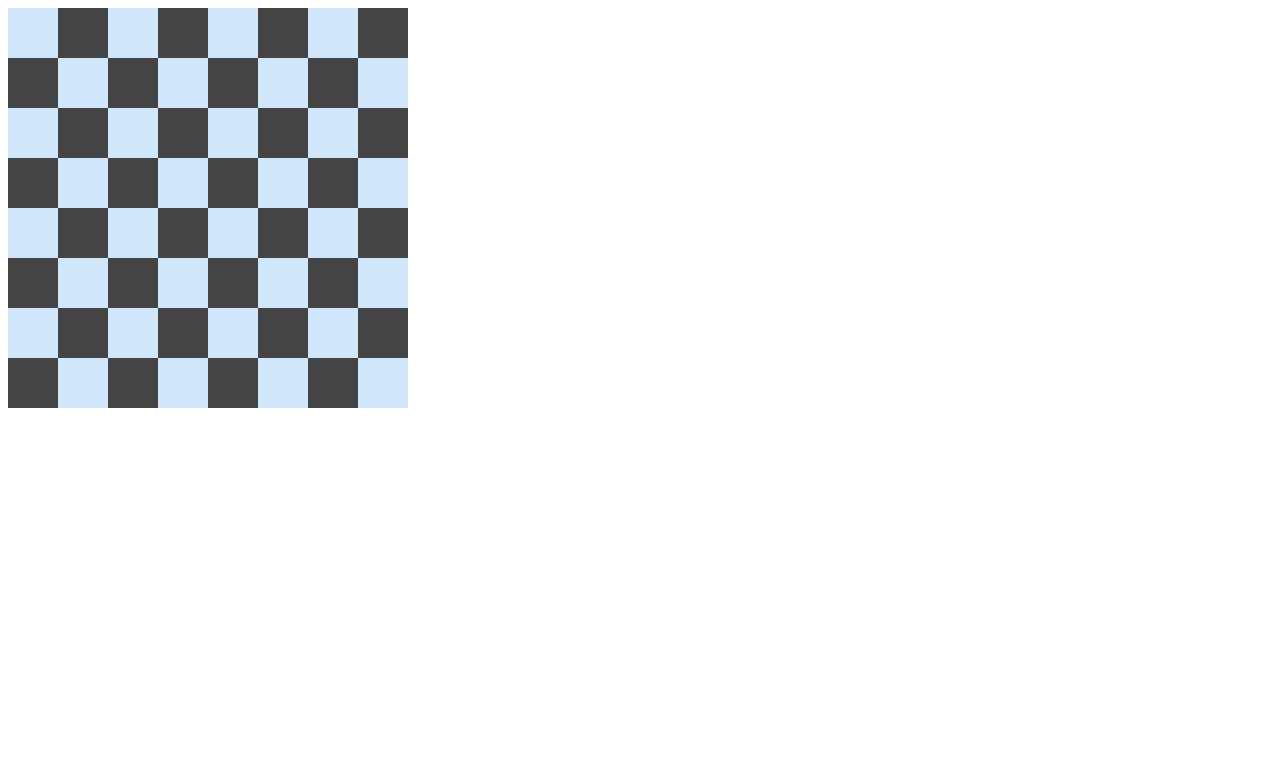
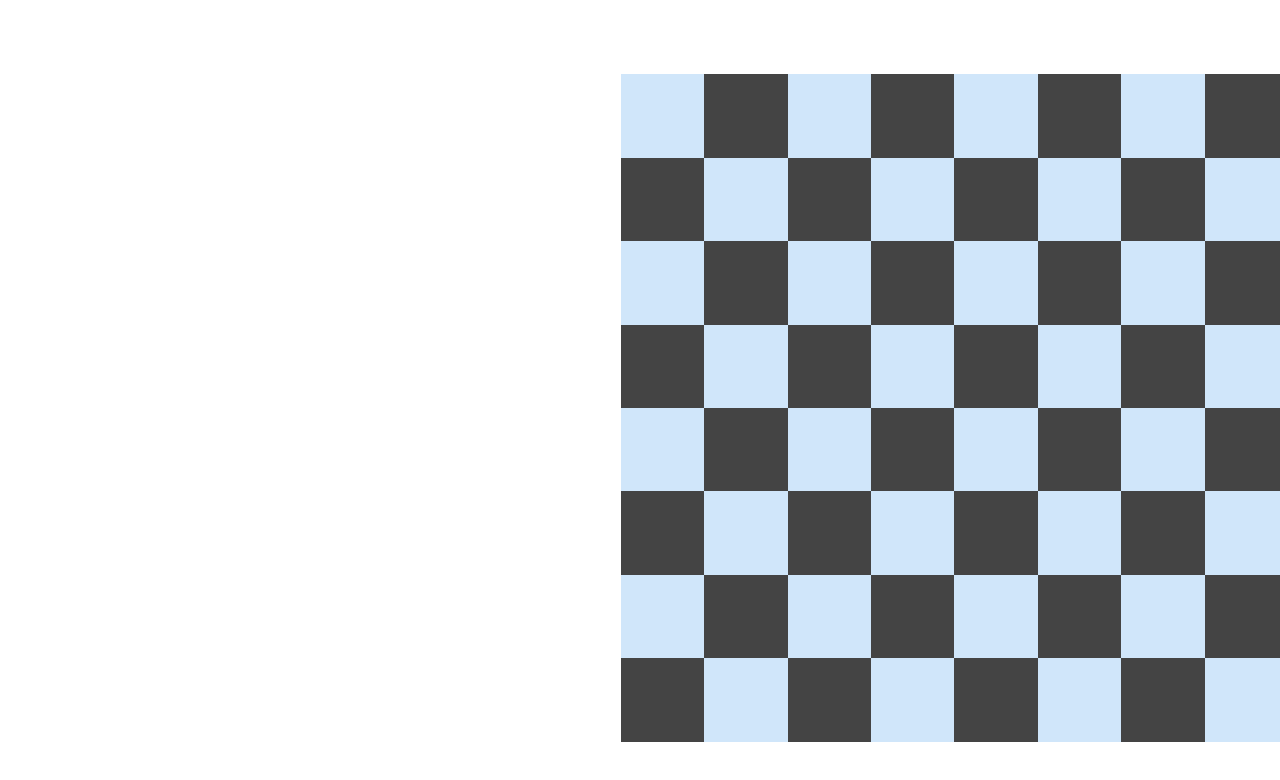
Before and after one commit to paulvu2023/Knights-Travails, a website built with webpack: page dist/index.html in a window 1280 px wide. Built offline with Linux system fonts and the light colour scheme.

Commit message:
Structure webpage with css flex

```diff
--- a/src/styles.css
+++ b/src/styles.css
@@ -1,3 +1,24 @@
+html, body {
+  height: 100%;
+  width: 100%;
+}
+
+body {
+  overflow: hidden;
+  display: flex;
+}
+
+.left {
+  flex: 1;
+}
+
+.right {
+  flex: 1;
+  display: flex;
+  justify-content: center;
+  align-items: center;
+}
+
 .chessboard {
   display: flex;
   flex-direction: column;
@@ -8,8 +29,8 @@
 }
 
 .square {
-  width: 50px;
-  height: 50px;
+  width: calc(45px + 3vw);
+  height: calc(45px + 3vw);
   display: flex;
   justify-content: center;
   align-items: center;
```
Also changed, not shown: dist/index.html, dist/main.js.
